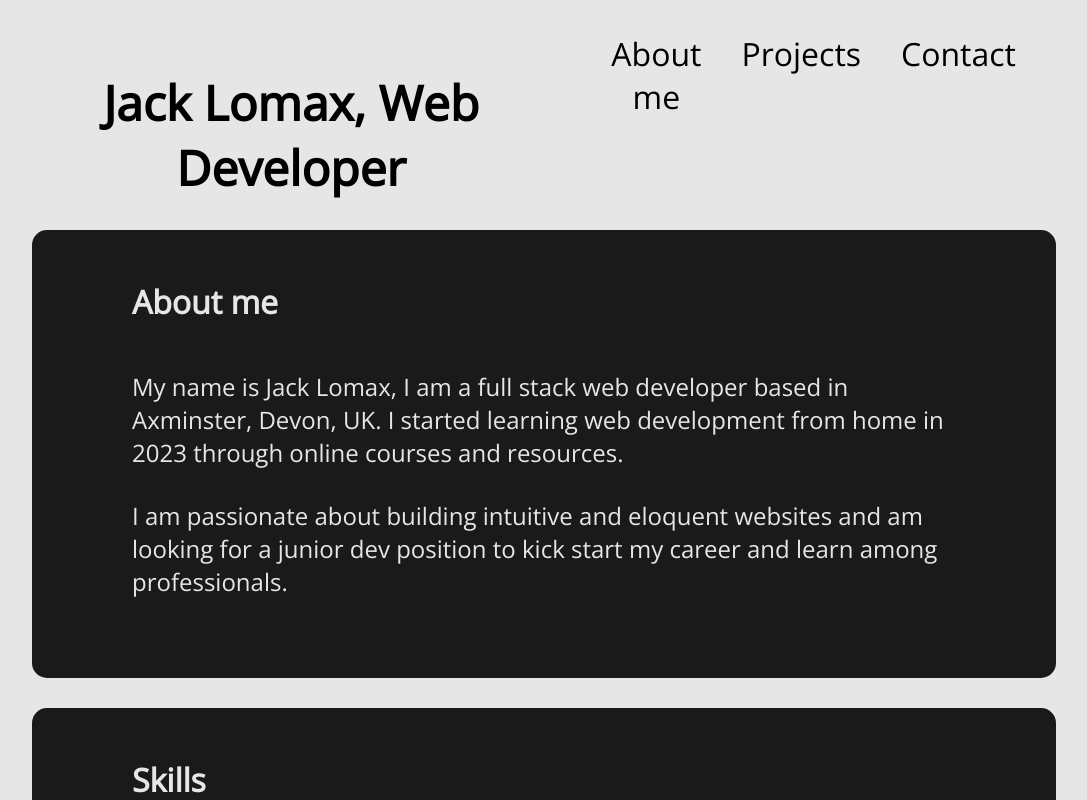
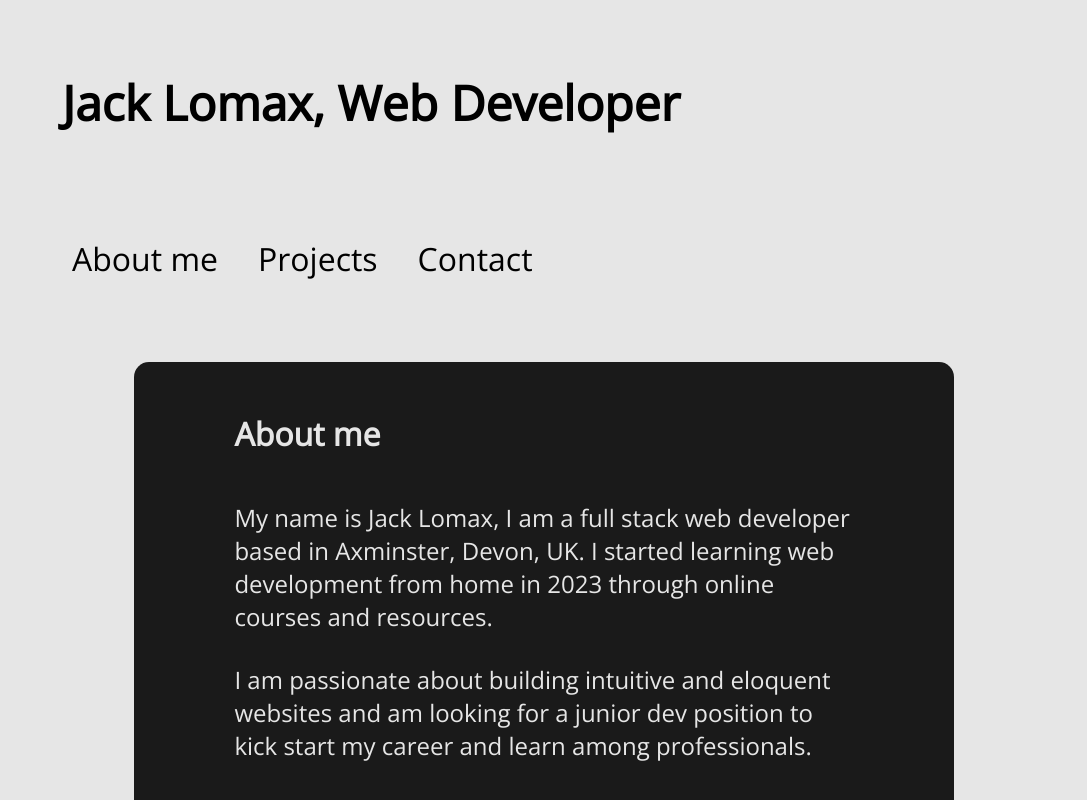
Before and after one commit to Lowza/portfolio, a React (Create React App) app: page / in a window 1280 px wide. Shown: the top 800 px of the page, without its empty margins (96-1183 px from the left). Built offline with nearby package versions, Linux system fonts and the light colour scheme.

Commit message:
adjust main header wrapping

```diff
--- a/src/index.css
+++ b/src/index.css
@@ -10,15 +10,23 @@ body {
   background-color: hsla(0, 0%, 90%, 50);
 }
 
+main {
+  width: 80%;
+  margin: 0 auto;
+  max-width: 1400px;
+}
+
 nav {
   width: 80%;
-  height: 200px;
+  max-width: 1400px;
+  height: auto;
   margin: 0 auto;
   display: flex;
-  justify-content: space-around;
+  flex-wrap: wrap;
 }
 
 section {
+  min-width: 400px;
   width: 80%;
   margin: 30px auto;
   padding: 0 0 50px 0;
@@ -85,12 +93,3 @@ p {
   background-color: white;
   color:hsla(0, 0%, 10%, 50);
 }
-
-@media only screen and (min-width: 1920px) {
-  nav {
-    width: 50%;
-  }
-  main {
-    width: 50%;
-  }
-}
```
